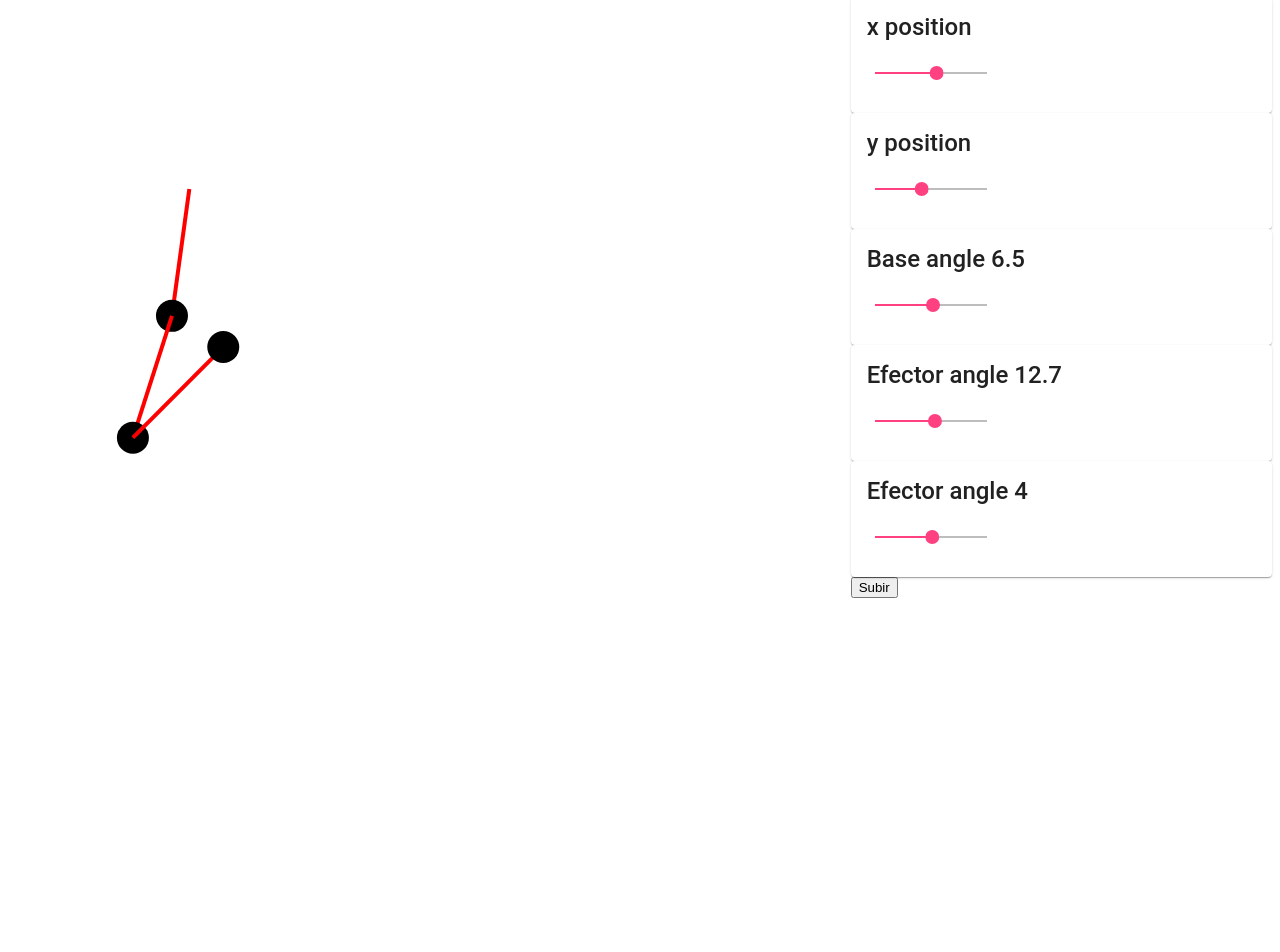
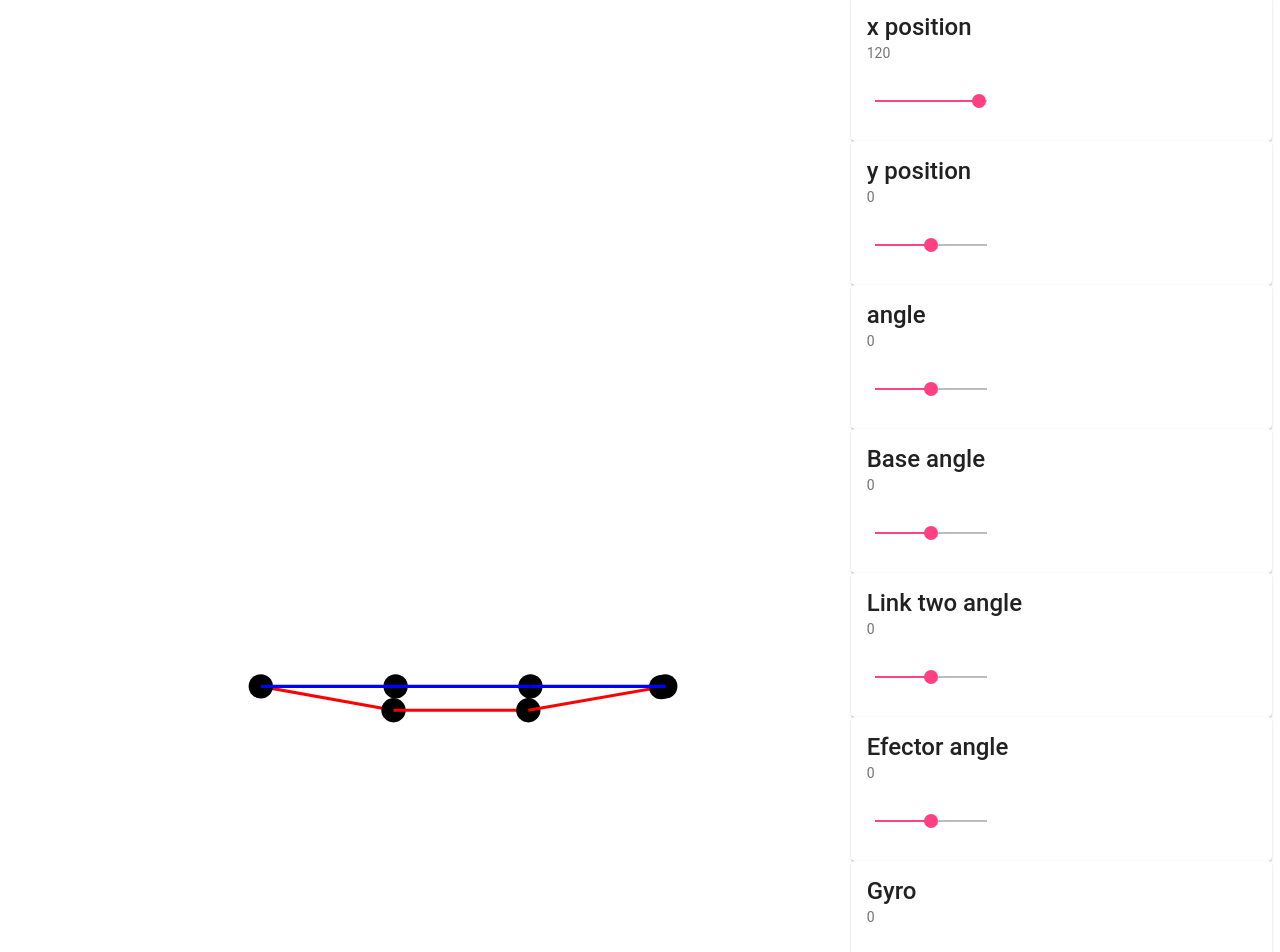
Before and after one commit to puedesleerlo/roboticArm, an Angular app: page / in a window 1280 px wide. Shown: the part 75-1027 px from the top of the page. Before the commit the page ends 872 px from the top, so only its background shows below. Built offline with nearby package versions, Linux system fonts and the light colour scheme.

Commit message:
Upgrade: Tradiional vs Fabrik methods

```diff
--- a/src/app/app.component.html
+++ b/src/app/app.component.html
@@ -1,70 +1,106 @@
 <mat-toolbar>Robot revolute-revolute</mat-toolbar>
 <div class="container">
-  <svg viewBox="-50 -100 250 250" width="100%" height="100%">
+  <svg viewBox="-75 -80 250 50" width="100%" height="100%">
     <svg:g app-svg [x]="x" [y] = "y"/>
+    <svg:g app-traditional [a1]="a1" [a2]="a2" [a3] ="a3"/>
   </svg>
 
   <div>
+      <form [formGroup]="positionForm">
       <mat-card class="result">
-          <mat-card-title>x position</mat-card-title>
+          <mat-card-title>x position </mat-card-title>
+          <mat-card-subtitle>{{x | number:'1.0-2'}}</mat-card-subtitle>
           <mat-card-content>
           <mat-slider
-              [max]="100"
-              [min]="-100"
-              [(ngModel)]="x"
+              [max]="140"
+              [min]="-140"
+              formControlName="x"
               thumb-label="true"
               step="1">
           </mat-slider>
   </mat-card-content>
 </mat-card>
 <mat-card class="result">
-    <mat-card-title>y position</mat-card-title>
+    <mat-card-title>y position </mat-card-title>
+    <mat-card-subtitle>{{y | number:'1.0-2'}}</mat-card-subtitle>
     <mat-card-content>
     <mat-slider
-        [max]="80"
-        [min]="-40"
-        [(ngModel)]="y"
+        [max]="140"
+        [min]="-140"
+        formControlName="y"
         thumb-label="true"
         step="1">
     </mat-slider>
 </mat-card-content>
 </mat-card>
 <mat-card class="result">
-    <mat-card-title>Base angle {{a1}}</mat-card-title>
+        <mat-card-title>angle </mat-card-title>
+        <mat-card-subtitle>{{angle | number:'1.0-2'}}</mat-card-subtitle>
+        <mat-card-content>
+        <mat-slider
+            [max]="180"
+            [min]="-180"
+            formControlName="angle"
+            thumb-label="true"
+            step="1">
+        </mat-slider>
+    </mat-card-content>
+</mat-card>
+</form>
+
+<form [formGroup]="angleForm">
+<mat-card class="result">
+    <mat-card-title>Base angle </mat-card-title>
+    <mat-card-subtitle>{{a1 | number:'1.0-2'}}</mat-card-subtitle>
     <mat-card-content>
     <mat-slider
         [max]="180"
         [min]="-180"
-        [(ngModel)]="a1"
+        formControlName="a1"
         thumb-label="true"
-        step="0.1">
+        step="1">
     </mat-slider>
 </mat-card-content>
 </mat-card><mat-card class="result">
-    <mat-card-title>Efector angle {{a2}}</mat-card-title>
+    <mat-card-title>Link two angle </mat-card-title>
+    <mat-card-subtitle>{{a2 | number:'1.0-2'}}</mat-card-subtitle>
     <mat-card-content>
     <mat-slider
         [max]="180"
         [min]="-180"
-        [(ngModel)]="a2"
+        formControlName="a2"
         thumb-label="true"
-        step="0.1">
+        step="1">
     </mat-slider>
 </mat-card-content>
 </mat-card>
 <mat-card class="result">
-        <mat-card-title>Efector angle {{a3}}</mat-card-title>
+        <mat-card-title>Efector angle </mat-card-title>
+        <mat-card-subtitle>{{a3 | number:'1.0-2'}}</mat-card-subtitle>
         <mat-card-content>
         <mat-slider
             [max]="180"
             [min]="-180"
-            [(ngModel)]="a3"
+            formControlName="a3"
             thumb-label="true"
-            step="0.1">
+            step="1">
         </mat-slider>
     </mat-card-content>
     </mat-card>
-    <button type="submit" (submit)="onSubmit()">Subir</button>
+    <mat-card class="result">
+        <mat-card-title>Gyro </mat-card-title>
+        <mat-card-subtitle>{{gyro | number:'1.0-2'}}</mat-card-subtitle>
+        <mat-card-content>
+        <mat-slider
+            [max]="180"
+            [min]="-180"
+            formControlName="gyro"
+            thumb-label="true"
+            step="1">
+        </mat-slider>
+    </mat-card-content>
+    </mat-card>
+    </form>
   </div>
 
 
--- a/src/app/app.component.ts
+++ b/src/app/app.component.ts
@@ -1,4 +1,6 @@
 import { Component, OnInit } from '@angular/core';
+import { FormControl, FormGroup } from '@angular/forms';
+import { TORAD, TODEG } from '../core/constants';
 
 @Component({
   selector: 'app-root',
@@ -6,21 +8,77 @@ import { Component, OnInit } from '@angular/core';
   styleUrls: ['./app.component.css']
 })
 export class AppComponent implements OnInit {
-  title = 'app';
-  a1 = 6.5;
-  a2 = 12.7;
-  a3 = 4;
-  x = 10;
-  y = 10;
+  angleForm:FormGroup
+  positionForm:FormGroup
+  r1 = 40;
+  r2 = 40;
+  r3 = 40;
+  x = 120;
+  y = 0;
+  angle = 0;
+  a1 = 0;
+  a2 = 0;
+  a3 = 0;
+  gyro = 0;
+  constructor() {
+    this.angleForm = new FormGroup ({
+      a1: new FormControl(this.a1),
+      a2: new FormControl(this.a2),
+      a3: new FormControl(this.a3),
+      gyro: new FormControl(this.gyro)
+    });
+    this.positionForm = new FormGroup ({
+      x: new FormControl(this.x),
+      y: new FormControl(this.y),
+      angle: new FormControl(this.angle)
+    });
+  }
   ngOnInit() {
-
-  }
-  changes(a1, a2, a3) {
+    this.angleForm.valueChanges.subscribe(data => {
+      var ob = this.directKinematics(data.a1*TORAD, data.a2*TORAD, data.a3*TORAD);
+      this.x = ob.x
+      this.y = ob.y
+      this.a1 = data.a1*TORAD
+      this.a2 = data.a2*TORAD
+      this.a3 = data.a3*TORAD
+      this.gyro = data.gyro
+    });
+    this.positionForm.valueChanges.subscribe(data => {
+      var ob = this.inverseKinematics(data.x, data.y, data.angle*TORAD, 1);
+      console.log(data)
+      console.log(this.directKinematics(ob.a1, ob.a2, ob.a3))
+      this.x = data.x
+      this.y = data.y
+      this.angle = data.angle*TORAD
+      this.a1 = ob.a1
+      this.a2 = ob.a2
+      this.a3 = ob.a3
+    });
 
   }
 
   directKinematics(a1, a2, a3) {
+    var x = this.r1*this.c(a1) + this.r2*this.c(a1 + a2) + this.r3*this.c(a1 + a2 + a3)
+    var y = this.r1*this.s(a1) + this.r2*this.s(a1 + a2) + this.r3*this.s(a1 + a2 + a3)
+    return {x, y}
+  }
+  inverseKinematics(x, y, angle, sigma = 1) {
+    var xalt = x - this.r3*this.c(angle)
+    var yalt = y - this.r3*this.s(angle)
+    var d = Math.sqrt(xalt^2 + yalt^2)
+    var gm = Math.atan2(-yalt/d, xalt/d)
+    var sum = -1*(xalt^2 + yalt^2 + this.r1^2 - this.r2^2 )
+    var a1 = gm + sigma*Math.acos(sum/(2*this.r1*d))
+    var a2 = Math.atan2((yalt - this.r1*this.s(a1))/this.r2, (xalt - this.r1*this.c(a1))/this.r2) - a1;
+    var a3 = angle - a2 - a1;
+    return {a1, a2, a3}
+  }
 
+  c(angle) {
+    return Math.cos(angle)
+  }
+  s(angle) {
+    return Math.sin(angle)
   }
 
   toRadians (angle) {
--- a/src/app/app.module.ts
+++ b/src/app/app.module.ts
@@ -12,17 +12,20 @@ import { MultiplierPipe } from './multiplier.pipe';
 import {MatInputModule} from '@angular/material/input';
 import {MatButtonModule} from '@angular/material/button';
 import {BrowserAnimationsModule} from '@angular/platform-browser/animations';
+import { TraditionalComponent } from './traditional/traditional.component';
 
 
 @NgModule({
   declarations: [
     AppComponent,
     SvgComponent,
-    MultiplierPipe
+    MultiplierPipe,
+    TraditionalComponent
   ],
   imports: [
     BrowserModule,
     FormsModule,
+    ReactiveFormsModule,
     MatSliderModule,
     MatCardModule,
     MatToolbarModule,
--- a/src/app/svg/svg.component.ts
+++ b/src/app/svg/svg.component.ts
@@ -20,15 +20,15 @@ export class SvgComponent implements OnInit {
     this.chain = new Chain2D();
     var boneLength = 40;
 
-    var basebone = new Bone( new V2(0, -boneLength), new V2(0, 0) );
-    basebone.setClockwiseConstraintDegs(-90);
-    basebone.setAnticlockwiseConstraintDegs(90);
+    var basebone = new Bone( new V2(0, 0), new V2(0, boneLength) );
+    // basebone.setClockwiseConstraintDegs(-90);
+    // basebone.setAnticlockwiseConstraintDegs(90);
     this.chain.addBone( basebone );
 
     // Fix the base bone to its current location, and constrain it to the positive Y-axis
     this.chain.setFixedBaseMode( true );
-    this.chain.setBaseboneConstraintType( GLOBAL_ABSOLUTE );
-    this.chain.setBaseboneConstraintUV( new V2(0, 1) );
+    // this.chain.setBaseboneConstraintType( GLOBAL_ABSOLUTE );
+    // this.chain.setBaseboneConstraintUV( new V2(0, 1) );
 
     // Create and add the second bone - 50 clockwise, 90 anti-clockwise
     this.chain.addConsecutiveBone(new Bone(new V2(0, 1), undefined, new V2(0, 1), boneLength, -180, 180));
--- /dev/null
+++ b/src/app/traditional/traditional.component.html
@@ -0,0 +1,20 @@
+<svg style="overflow: visible">
+    <!-- <g *ngFor="let line of linkposition; let i=index">
+            <line [attr.x1]="line.x" [attr.y1]="line.y" [attr.x2]="line.getEndLocation().x" [attr.y2]="line.getEndLocation().y" style="stroke:rgb(255,0,0);stroke-width:0.5%" />
+            <circle [attr.cx]="line.getEndLocation().x" [attr.cy]="line.getEndLocation().y" r="2%"   fill="black" />
+    </g>  -->
+    <circle [attr.cx]="linkposition[0].x" [attr.cy]="linkposition[0].y" r="2%"   fill="black" />
+    <circle [attr.cx]="linkposition[1].x" [attr.cy]="linkposition[1].y" r="2%"   fill="black" />
+    <circle [attr.cx]="linkposition[2].x" [attr.cy]="linkposition[2].y" r="2%"   fill="black" />
+    <circle [attr.cx]="linkposition[3].x" [attr.cy]="linkposition[3].y" r="2%"   fill="black" />
+    <line [attr.x1]="linkposition[0].x" [attr.y1]="linkposition[0].y"
+    [attr.x2]="linkposition[1].x" [attr.y2]="linkposition[1].y"
+    style="stroke:rgb(0, 0, 255);stroke-width:0.5%" />
+
+    <line [attr.x1]="linkposition[1].x" [attr.y1]="linkposition[1].y"
+    [attr.x2]="linkposition[2].x" [attr.y2]="linkposition[2].y"
+    style="stroke:rgb(0, 0, 255);stroke-width:0.5%" />
+    <line [attr.x1]="linkposition[2].x" [attr.y1]="linkposition[2].y"
+    [attr.x2]="linkposition[3].x" [attr.y2]="linkposition[3].y"
+    style="stroke:rgb(0, 0, 255);stroke-width:0.5%" />
+</svg>
--- /dev/null
+++ b/src/app/traditional/traditional.component.ts
@@ -0,0 +1,45 @@
+import { Component, OnInit, SimpleChange, Input } from '@angular/core';
+declare interface LinkPosition {
+  [index: number]: { x: number; y: number;};
+}
+
+@Component({
+  selector: '[app-traditional]',
+  templateUrl: './traditional.component.html',
+  styleUrls: ['./traditional.component.css']
+})
+
+export class TraditionalComponent implements OnInit {
+  @Input() a1: number;
+  @Input() a2: number;
+  @Input() a3: number;
+  r1 = 40;
+  linkposition: LinkPosition = [];
+  constructor() {
+   }
+
+  ngOnInit() {
+
+
+  }
+  ngOnChanges(changes: {[propKey: string]: SimpleChange}) {
+    this.linkposition[0] = {
+      x: 0,
+      y: 0
+    }
+    this.linkposition[1] = {
+      x: this.r1*Math.cos(this.a1),
+      y:  this.r1*Math.sin(this.a1)
+    }
+    this.linkposition[2] = {
+      x: this.linkposition[1].x + this.r1*Math.cos(this.a1+ this.a2),
+      y: this.linkposition[1].y + this.r1*Math.sin(this.a1 + this.a2)
+    }
+    this.linkposition[3] = {
+      x: this.linkposition[2].x + this.r1*Math.cos(this.a1+ this.a2 + this.a3),
+      y:  this.linkposition[2].y + this.r1*Math.sin(this.a1+ this.a2 + this.a3)
+    }
+    console.log(this.linkposition[3])
+  }
+
+}
--- a/src/core/chain.class.ts
+++ b/src/core/chain.class.ts
@@ -324,7 +324,6 @@ import { Bone } from './bone.class';
 
         this.tmpTarget.set( t.x, t.y );
         var p = this.precision;
-        console.log("holaa" + t.y)
         var isSameBaseLocation = this.lastBaseLocation.approximatelyEquals( this.baseLocation, p );
 
         // If we have both the same target and base location as the last run then do not solve
@@ -400,7 +399,6 @@ import { Bone } from './bone.class';
         // Update our last base and target locations so we know whether we need to solve for this start/end configuration next time
         this.lastBaseLocation.copy( this.baseLocation );
         this.lastTargetLocation.copy( this.tmpTarget );
-        console.log(this.bones)
         return this.currentSolveDistance;
 
     }
```
Also changed, not shown: src/app/traditional/traditional.component.css (added), 1 other file (tests, documents, lock files or other folders).
